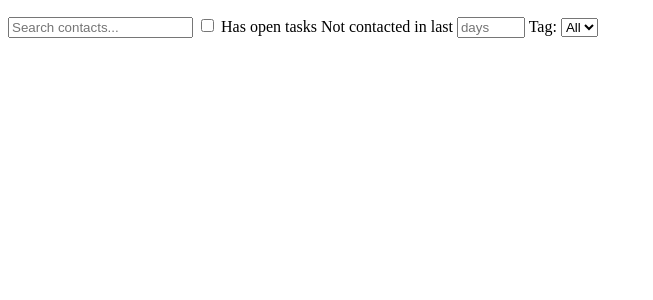
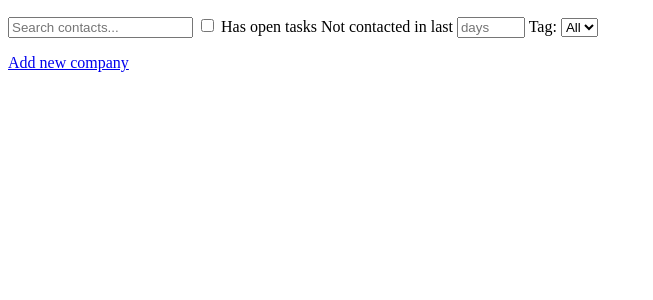
Before and after one commit to JonneSaloranta/django-opencrm, a Django app: template opencrm/templates/opencrm/all_companies.html in a window 1280 px wide. Shown: the part 88-388 px from the top of the page, without its empty margins (0-653 px from the left). Run offline with Django 3.2, Linux system fonts and the light colour scheme; the template is opened without the code that fills it, so the values that code supplies are empty.

Commit message:
feat: add a link to all companies page for adding a new companies

```diff
--- a/opencrm/templates/opencrm/all_companies.html
+++ b/opencrm/templates/opencrm/all_companies.html
@@ -11,7 +11,7 @@
     {% include "opencrm/navbar.html" %}
 
     {% include "opencrm/contact-search.html" %}
-
+    <a href="{% url 'opencrm:add_company' %}">Add new company</a>
     <ul>
         {% for company in companies %}
         <li title="{{ company.type_list }}"><a href="{{ company.get_absolute_url }}">{{ company.name }} <span style="font-style: italic; color:gray">{{ company.company_type|default:"" }}</span></a></li>
```
